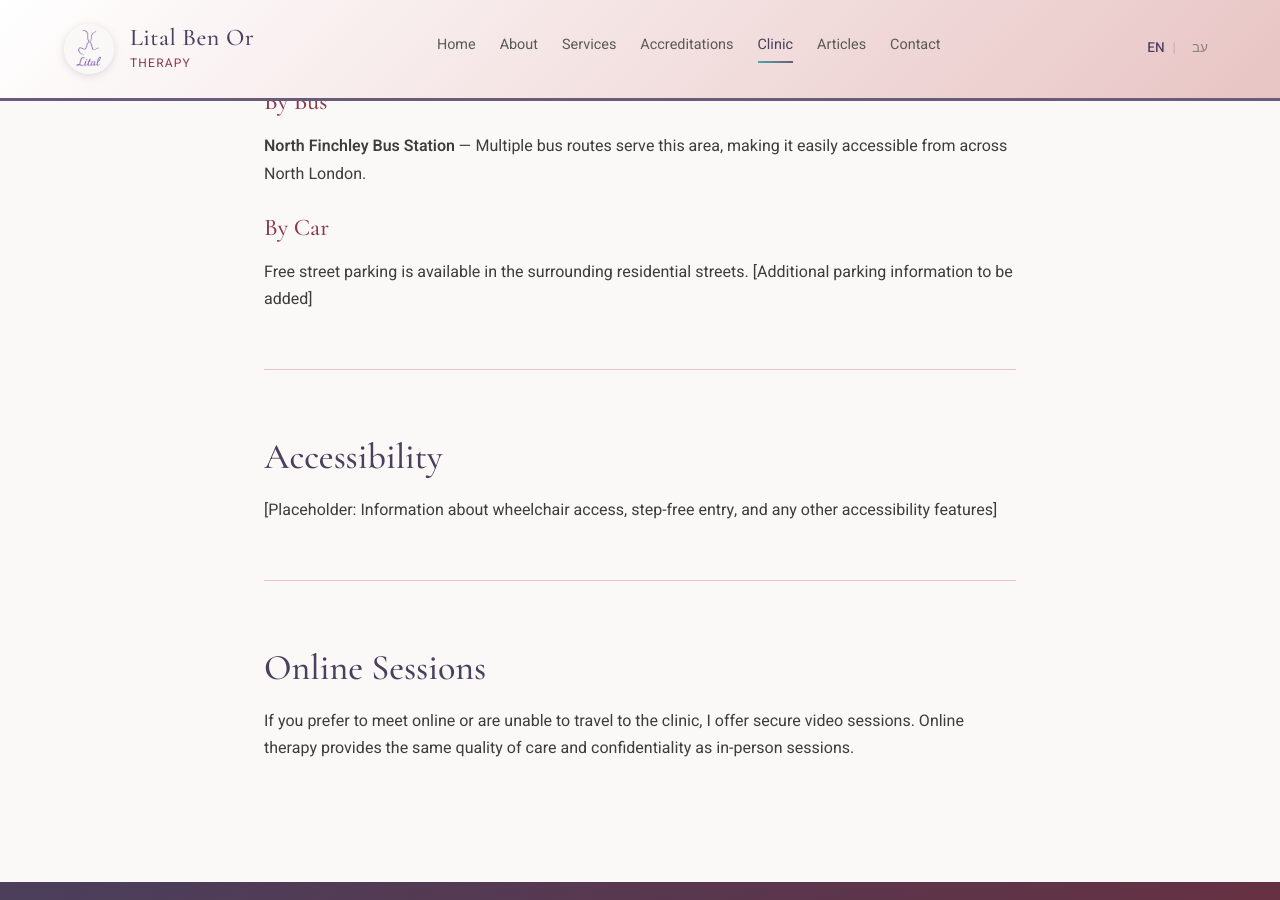
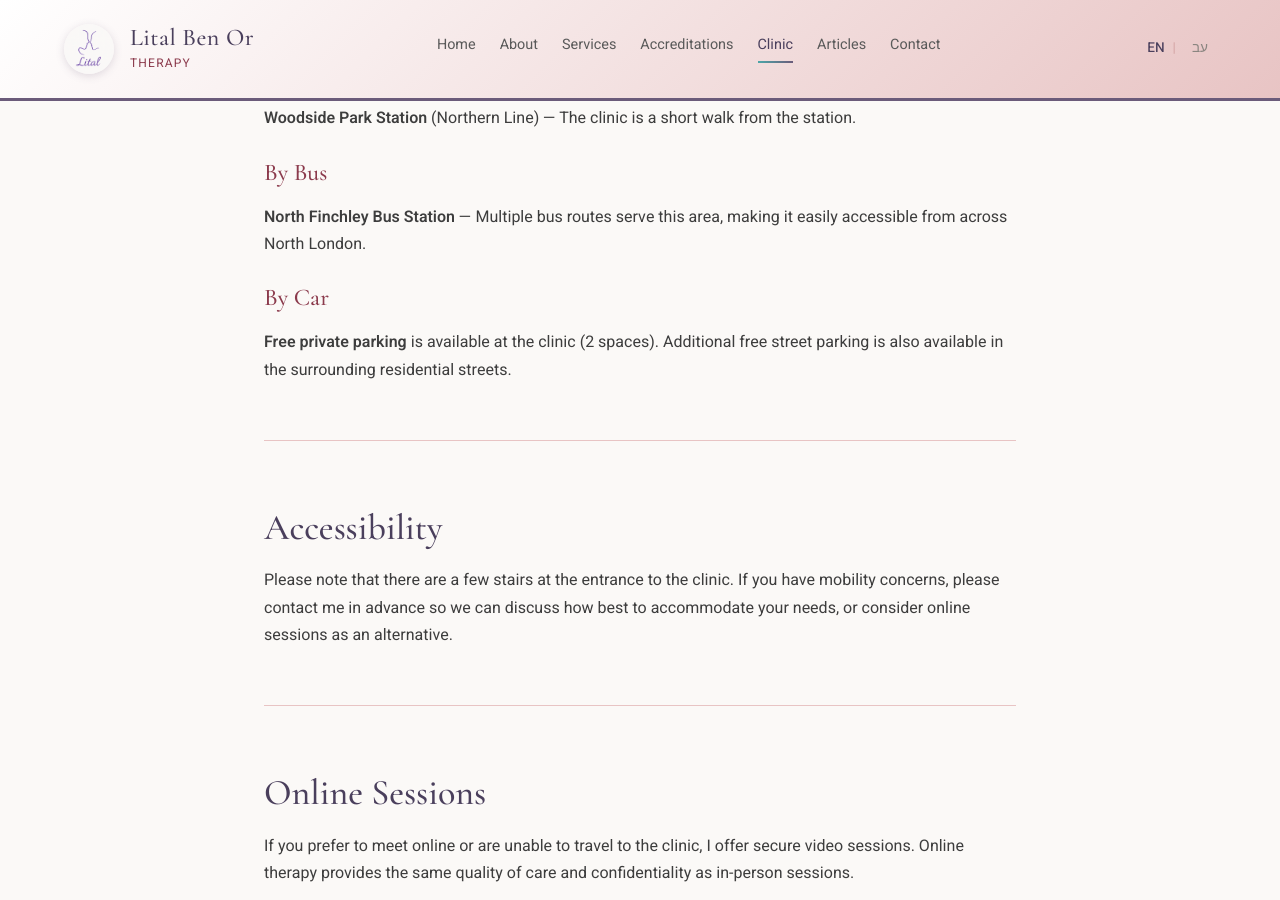
Before and after one commit to litalbenor/litalbenor.github.io, a Jekyll site: the page built from en/clinic.md, in a window 1280 px wide and 900 px high, scrolled down 1405 px. Built offline with Jekyll 4.4.1, drawn with Linux system fonts in a browser that asks for light colours; some of the changed text lies outside the part shown.

Commit message:
Update clinic page with parking, accessibility, and amenities

```diff
--- a/en/clinic.md
+++ b/en/clinic.md
@@ -21,6 +21,9 @@ permalink: /en/clinic
       <h2>A Welcoming Space</h2>
       <p>
         My clinic is located in a quiet, residential area of North London (N12), offering a peaceful environment away from the bustle of central London. The space is designed to feel warm and comfortable, helping you feel at ease from the moment you arrive.
+      </p>
+      <p>
+        The clinic is a warm, inviting space with fresh flowers, hot beverages, comfortable seating, and everything you need to feel safe and relaxed — including fidget toys and private toilet facilities.
       </p>
       <p>
         Privacy and confidentiality are paramount. The clinic has a private entrance and waiting area, ensuring your visits remain discreet.
@@ -51,14 +54,14 @@ permalink: /en/clinic
 
       <h3>By Car</h3>
       <p>
-        Free street parking is available in the surrounding residential streets. [Additional parking information to be added]
+        <strong>Free private parking</strong> is available at the clinic (2 spaces). Additional free street parking is also available in the surrounding residential streets.
       </p>
     </section>
 
     <section class="content-section">
       <h2>Accessibility</h2>
       <p>
-        [Placeholder: Information about wheelchair access, step-free entry, and any other accessibility features]
+        Please note that there are a few stairs at the entrance to the clinic. If you have mobility concerns, please contact me in advance so we can discuss how best to accommodate your needs, or consider online sessions as an alternative.
       </p>
     </section>
 
```
Also changed, not shown: he/clinic.md (+5 -2 lines).
